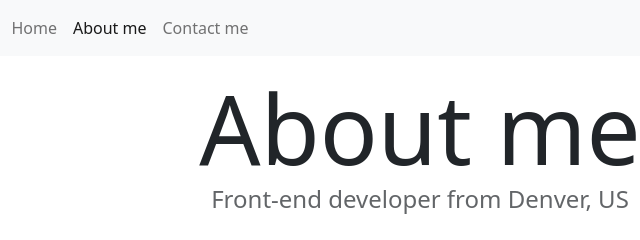
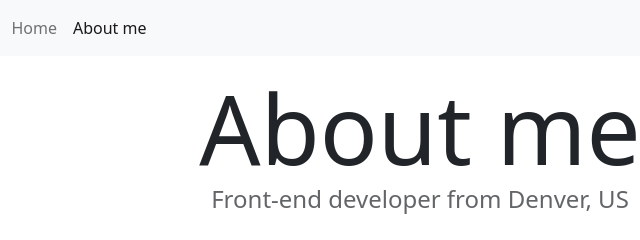
Before and after one commit to AdrianaPana/YogaWeatherYogurt, a plain HTML site: page about.html in a window 1280 px wide. Shown: the top 240 px of the page, 220-860 px from the left. Drawn offline with nearby package versions, Linux system fonts and the light colour scheme.

Commit message:
Remove contact page option

```diff
--- a/about.html
+++ b/about.html
@@ -44,9 +44,6 @@
             </li>
             <li class="nav-item">
               <a class="nav-link active" href="about.html">About me</a>
-            </li>
-            <li class="nav-item">
-              <a class="nav-link" href="about.html#contact">Contact me</a>
             </li>
           </ul>
         </div>
```
